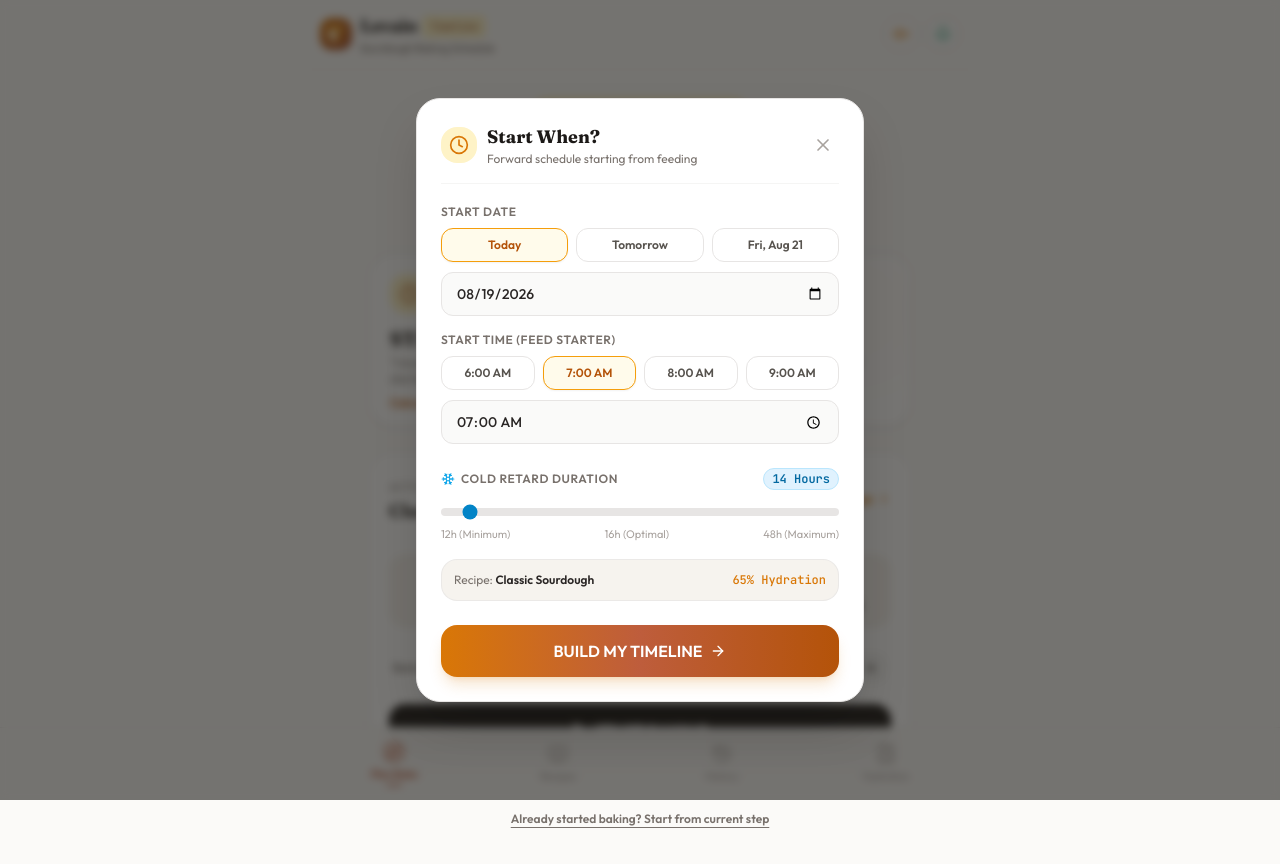
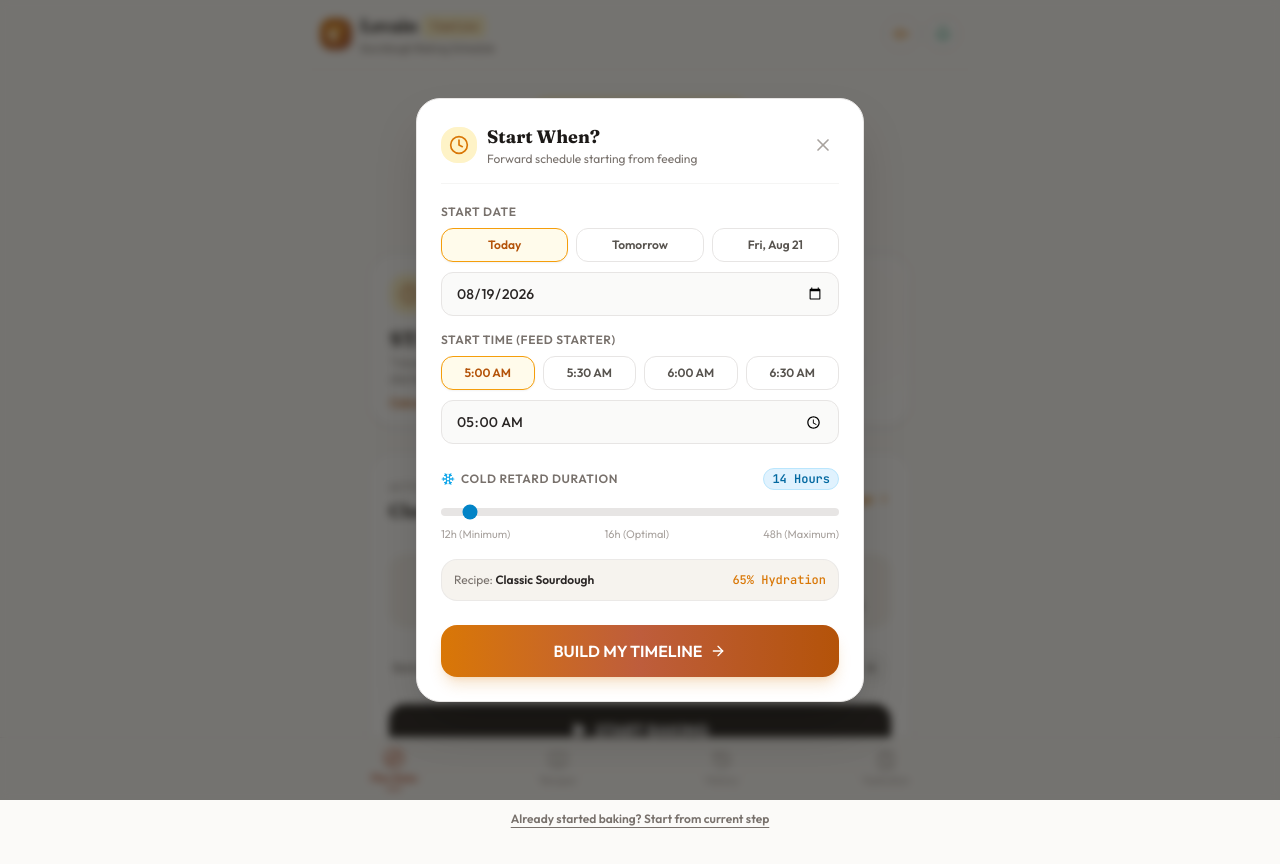
Before and after one commit to Daniel235Lobato/sourdough-timeline, a React (Vite) app: page / in a window 1280 px wide. Both pictures are taken after a click on the button 500 px from the left and 339 px from the top of the page. Shown: the top 864 px of the page. Built offline with nearby package versions, Linux system fonts and the light colour scheme; the HTML template or start-up script is replaced by a standard one.

Commit message:
Add device-time aware suggested start times & remove extra bottom menu spacing

```diff
--- a/src/components/common/BottomNav.tsx
+++ b/src/components/common/BottomNav.tsx
@@ -36,7 +36,7 @@ export const BottomNav: React.FC<BottomNavProps> = ({ activeTab, setActiveTab })
 
   return (
     <nav className="fixed bottom-0 left-0 right-0 z-40 bg-flour-50/95 dark:bg-stone-950/95 backdrop-blur-lg border-t border-stone-200/80 dark:border-stone-800 pb-safe">
-      <div className="max-w-2xl mx-auto flex items-center justify-around px-2 py-2">
+      <div className="max-w-2xl mx-auto flex items-center justify-around px-2 py-1.5">
         {navItems.map(item => {
           const Icon = item.icon;
           const isActive = activeTab === item.id || (item.id === 'home' && activeTab === 'timeline' && !activeSession);
@@ -45,7 +45,7 @@ export const BottomNav: React.FC<BottomNavProps> = ({ activeTab, setActiveTab })
             <button
               key={item.id}
               onClick={() => setActiveTab(item.id)}
-              className={`flex-1 flex flex-col items-center py-1.5 px-2 rounded-xl transition-all relative ${
+              className={`flex-1 flex flex-col items-center py-1 px-1 rounded-xl transition-all relative ${
                 isActive
                   ? 'text-crust-600 dark:text-crust-400 font-semibold'
                   : 'text-stone-400 dark:text-stone-500 hover:text-stone-700 dark:hover:text-stone-300'
@@ -59,7 +59,7 @@ export const BottomNav: React.FC<BottomNavProps> = ({ activeTab, setActiveTab })
                   </span>
                 )}
               </div>
-              <span className="text-[11px] mt-1 tracking-tight">
+              <span className="text-[11px] mt-0.5 tracking-tight">
                 {item.label}
               </span>
               {isActive && (
--- a/src/components/home/StartWhenModal.tsx
+++ b/src/components/home/StartWhenModal.tsx
@@ -1,6 +1,6 @@
-import React, { useState } from 'react';
+import React, { useState, useMemo, useEffect } from 'react';
 import { X, Clock, Calendar, ArrowRight, Snowflake, Sparkles } from 'lucide-react';
-import { format, addDays, setHours, setMinutes } from 'date-fns';
+import { format, addDays, addMinutes, setHours, setMinutes } from 'date-fns';
 import { useSourdough } from '../../context/SourdoughContext';
 import { Modal } from '../common/Modal';
 
@@ -10,6 +10,47 @@ interface StartWhenModalProps {
   onTimelineBuilt: () => void;
 }
 
+const getSuggestedStartTimes = (dateStr: string) => {
+  const now = new Date();
+  const isToday = dateStr === format(now, 'yyyy-MM-dd');
+
+  if (isToday) {
+    const currentMinutes = now.getMinutes();
+    let startHour = now.getHours();
+    let startMinute = 0;
+
+    // Round to next comfortable 30-min interval from current time
+    if (currentMinutes <= 10) {
+      startMinute = 0;
+    } else if (currentMinutes <= 40) {
+      startMinute = 30;
+    } else {
+      startHour = (startHour + 1) % 24;
+      startMinute = 0;
+    }
+
+    const suggestions: { value: string; label: string }[] = [];
+    const baseDate = setMinutes(setHours(new Date(), startHour), startMinute);
+
+    for (let i = 0; i < 4; i++) {
+      const slot = addMinutes(baseDate, i * 30);
+      suggestions.push({
+        value: format(slot, 'HH:mm'),
+        label: format(slot, 'h:mm a')
+      });
+    }
+    return suggestions;
+  } else {
+    // For tomorrow / future dates, provide default morning slots
+    return [
+      { value: '07:00', label: '7:00 AM' },
+      { value: '07:30', label: '7:30 AM' },
+      { value: '08:00', label: '8:00 AM' },
+      { value: '08:30', label: '8:30 AM' },
+    ];
+  }
+};
+
 export const StartWhenModal: React.FC<StartWhenModalProps> = ({
   isOpen,
   onClose,
@@ -17,13 +58,31 @@ export const StartWhenModal: React.FC<StartWhenModalProps> = ({
 }) => {
   const { selectedRecipe, startNewBake } = useSourdough();
 
-  // Default to 7:00 AM today (or tomorrow if currently past 7pm)
+  // Default to today (or tomorrow if past 9pm)
   const now = new Date();
-  const defaultDate = now.getHours() >= 19 ? addDays(now, 1) : now;
+  const defaultDate = now.getHours() >= 21 ? addDays(now, 1) : now;
 
   const [selectedDateStr, setSelectedDateStr] = useState<string>(format(defaultDate, 'yyyy-MM-dd'));
-  const [selectedTimeStr, setSelectedTimeStr] = useState<string>('07:00');
   const [coldRetardHours, setColdRetardHours] = useState<number>(selectedRecipe.defaultRetardHours || 14);
+
+  const suggestedTimes = useMemo(() => {
+    return getSuggestedStartTimes(selectedDateStr);
+  }, [selectedDateStr, isOpen]);
+
+  const [selectedTimeStr, setSelectedTimeStr] = useState<string>(() => {
+    const initialSuggestions = getSuggestedStartTimes(format(defaultDate, 'yyyy-MM-dd'));
+    return initialSuggestions[0]?.value || '07:00';
+  });
+
+  // When modal opens or selected date changes, sync to the first suggested slot
+  useEffect(() => {
+    if (isOpen) {
+      const currentSuggestions = getSuggestedStartTimes(selectedDateStr);
+      if (currentSuggestions.length > 0) {
+        setSelectedTimeStr(currentSuggestions[0].value);
+      }
+    }
+  }, [isOpen, selectedDateStr]);
 
   if (!isOpen) return null;
 
@@ -123,19 +182,19 @@ export const StartWhenModal: React.FC<StartWhenModalProps> = ({
             <label className="block text-xs font-semibold uppercase tracking-wider text-stone-500 dark:text-stone-400 mb-2">
               Start Time (Feed Starter)
             </label>
-            <div className="grid grid-cols-4 gap-2 mb-2.5">
-              {['06:00', '07:00', '08:00', '09:00'].map((time) => (
+            <div className="grid grid-cols-2 min-[380px]:grid-cols-4 gap-2 mb-2.5">
+              {suggestedTimes.map(({ value, label }) => (
                 <button
-                  key={time}
+                  key={value}
                   type="button"
-                  onClick={() => setSelectedTimeStr(time)}
-                  className={`py-2 px-2 rounded-xl text-xs font-semibold border transition-all ${
-                    selectedTimeStr === time
+                  onClick={() => setSelectedTimeStr(value)}
+                  className={`py-2 px-2 rounded-xl text-xs font-semibold border transition-all text-center ${
+                    selectedTimeStr === value
                       ? 'border-amber-500 bg-amber-50 dark:bg-amber-950/50 text-amber-700 dark:text-amber-300 shadow-sm'
                       : 'border-stone-200 dark:border-stone-800 text-stone-600 dark:text-stone-300 hover:bg-stone-50 dark:hover:bg-stone-800'
                   }`}
                 >
-                  {time === '06:00' ? '6:00 AM' : time === '07:00' ? '7:00 AM' : time === '08:00' ? '8:00 AM' : '9:00 AM'}
+                  {label}
                 </button>
               ))}
             </div>
--- a/src/index.css
+++ b/src/index.css
@@ -16,7 +16,7 @@
 
   /* Support for iOS bottom safe area */
   .pb-safe {
-    padding-bottom: env(safe-area-inset-bottom, 1rem);
+    padding-bottom: env(safe-area-inset-bottom, 0px);
   }
 }
 
```
